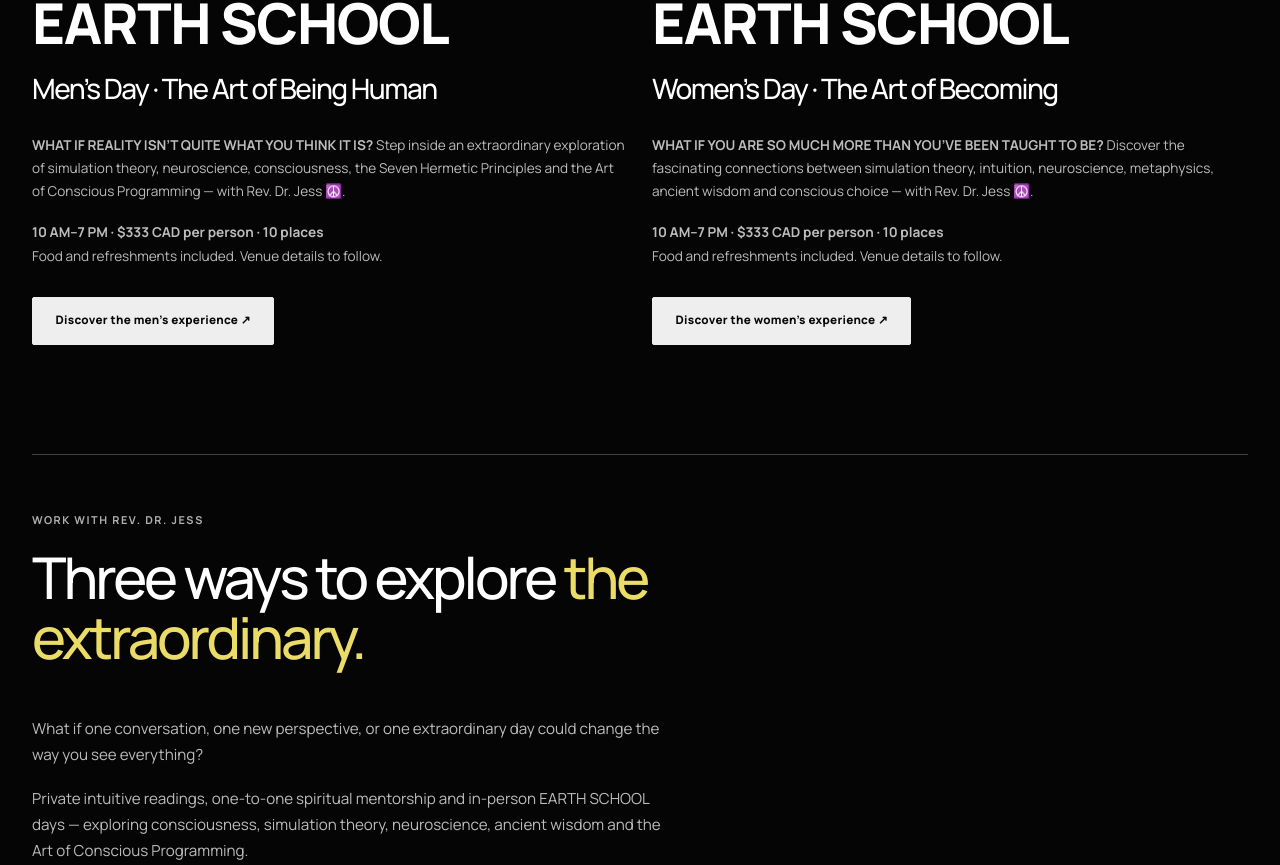
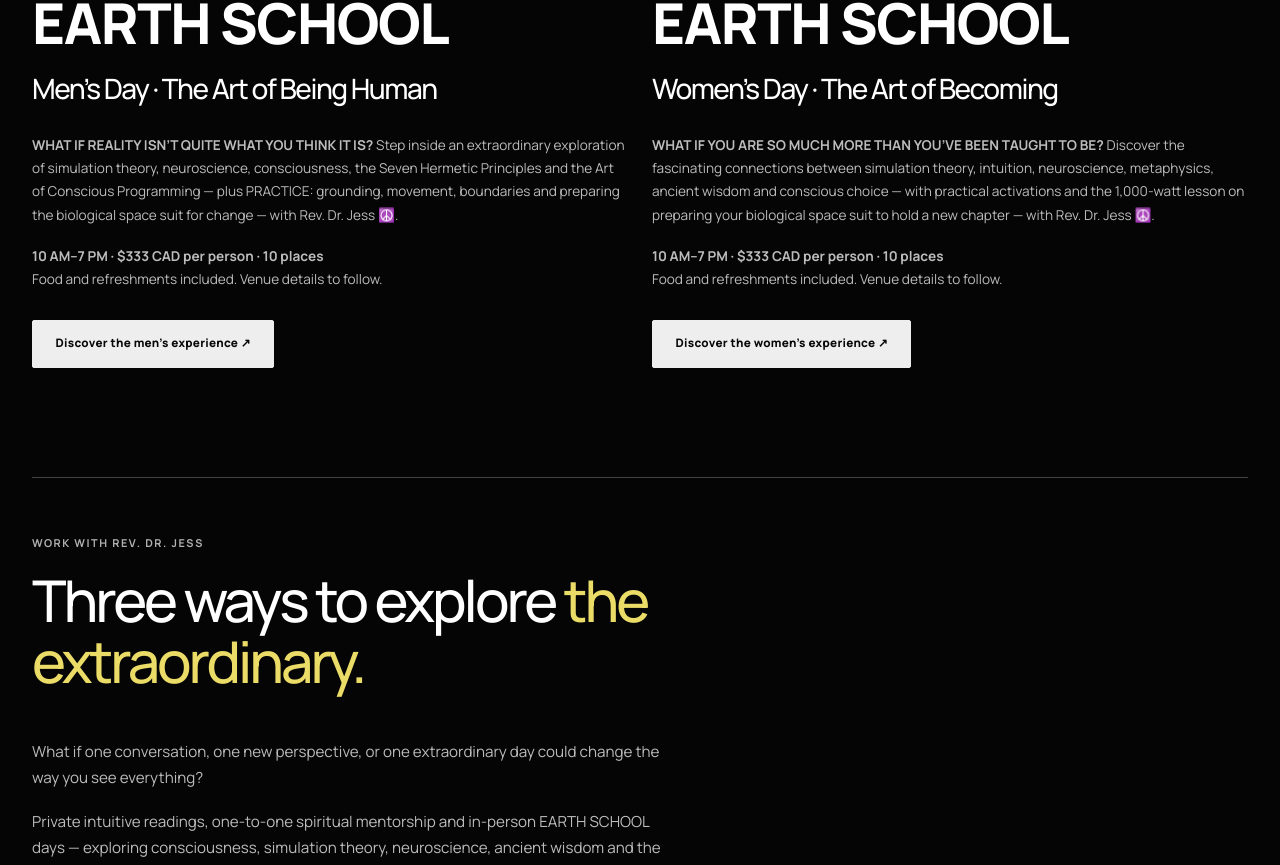
Before and after one commit to jessgoodvibesonly/jessgoodvibesonly, a Next.js app: page / in a window 1280 px wide. Shown: the part 7075-7940 px from the top of the page. Built offline with nearby package versions, Linux system fonts and the light colour scheme; a web font is replaced by a local one.

Commit message:
Integrate EARTH SCHOOL practice teachings and biological space suit capacity metaphor

```diff
--- a/app/page.tsx
+++ b/app/page.tsx
@@ -443,7 +443,7 @@ export default function Home() {
         <p className="authority">IN PERSON · CHARLOTTETOWN · SATURDAY, NOVEMBER 28, 2026</p>
         <p className="mens-day-ad-edition">THE FIRST <span className="color-pop pop-cyan">MEN’S DAY</span></p>
         <h3 id="mens-day-title"><span>EARTH SCHOOL</span>Men’s Day · The Art of Being Human</h3>
-        <p><strong>WHAT IF REALITY ISN’T QUITE WHAT YOU THINK IT IS?</strong> Step inside an extraordinary exploration of simulation theory, neuroscience, consciousness, the Seven Hermetic Principles and the Art of Conscious Programming — with Rev. Dr. Jess ☮️.</p>
+        <p><strong>WHAT IF REALITY ISN’T QUITE WHAT YOU THINK IT IS?</strong> Step inside an extraordinary exploration of simulation theory, neuroscience, consciousness, the Seven Hermetic Principles and the Art of Conscious Programming — plus PRACTICE: grounding, movement, boundaries and preparing the biological space suit for change — with Rev. Dr. Jess ☮️.</p>
         <p><strong>10 AM–7 PM · $333 CAD per person · 10 places</strong><br />Food and refreshments included. Venue details to follow.</p>
         <div className="cta-row"><a className="btn" href="/earth-school-mens-day">Discover the men’s experience ↗</a></div>
       </section>
@@ -452,7 +452,7 @@ export default function Home() {
         <p className="authority">IN PERSON · CHARLOTTETOWN · SATURDAY, DECEMBER 5, 2026</p>
         <p className="mens-day-ad-edition">THE <span className="color-pop pop-pink">WOMEN’S DAY</span></p>
         <h3 id="womens-day-title"><span>EARTH SCHOOL</span>Women’s Day · The Art of Becoming</h3>
-        <p><strong>WHAT IF YOU ARE SO MUCH MORE THAN YOU’VE BEEN TAUGHT TO BE?</strong> Discover the fascinating connections between simulation theory, intuition, neuroscience, metaphysics, ancient wisdom and conscious choice — with Rev. Dr. Jess ☮️.</p>
+        <p><strong>WHAT IF YOU ARE SO MUCH MORE THAN YOU’VE BEEN TAUGHT TO BE?</strong> Discover the fascinating connections between simulation theory, intuition, neuroscience, metaphysics, ancient wisdom and conscious choice — with practical activations and the 1,000-watt lesson on preparing your biological space suit to hold a new chapter — with Rev. Dr. Jess ☮️.</p>
         <p><strong>10 AM–7 PM · $333 CAD per person · 10 places</strong><br />Food and refreshments included. Venue details to follow.</p>
         <div className="cta-row"><a className="btn" href="/earth-school-womens-day">Discover the women’s experience ↗</a></div>
       </section>
```
